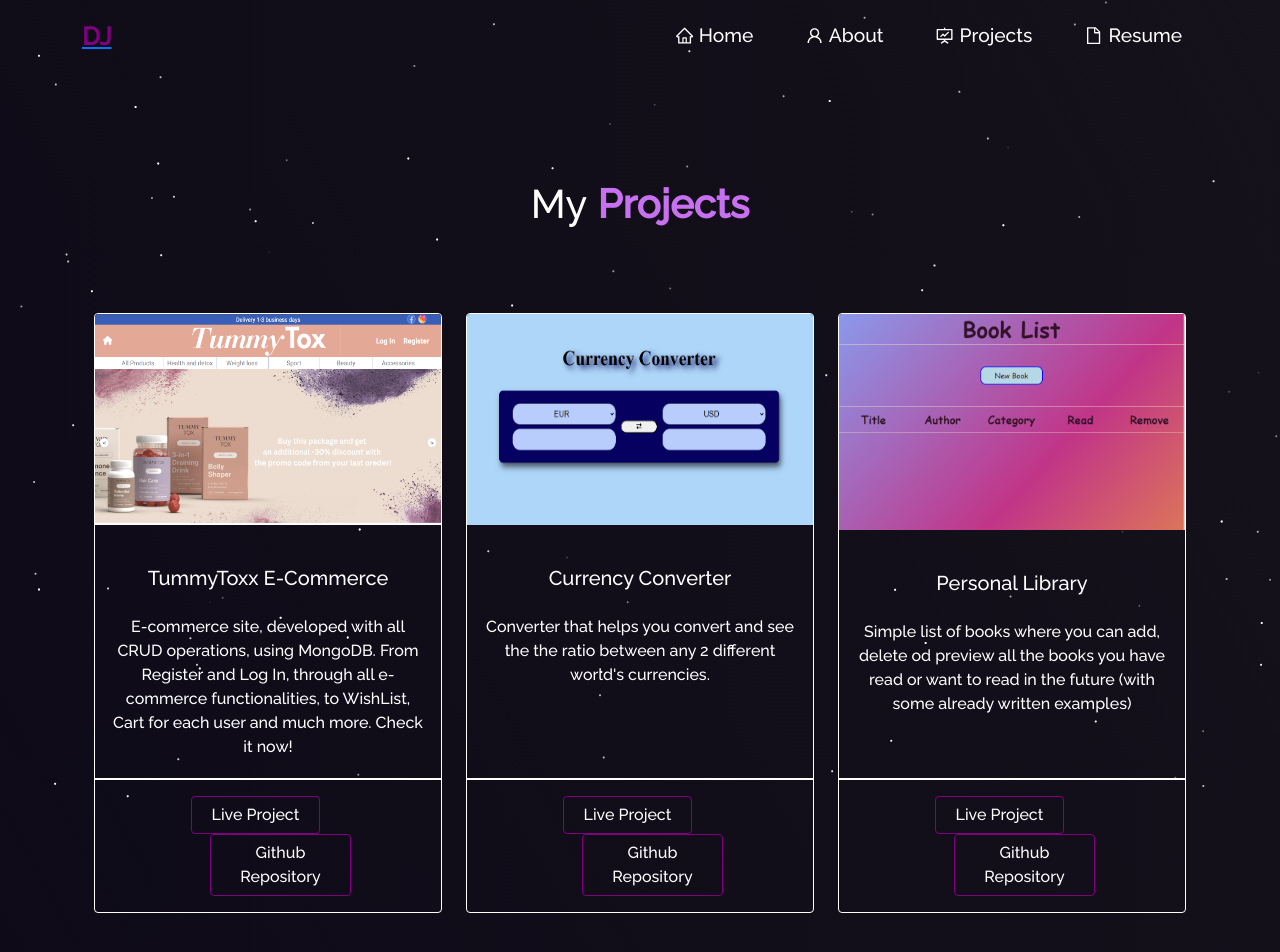
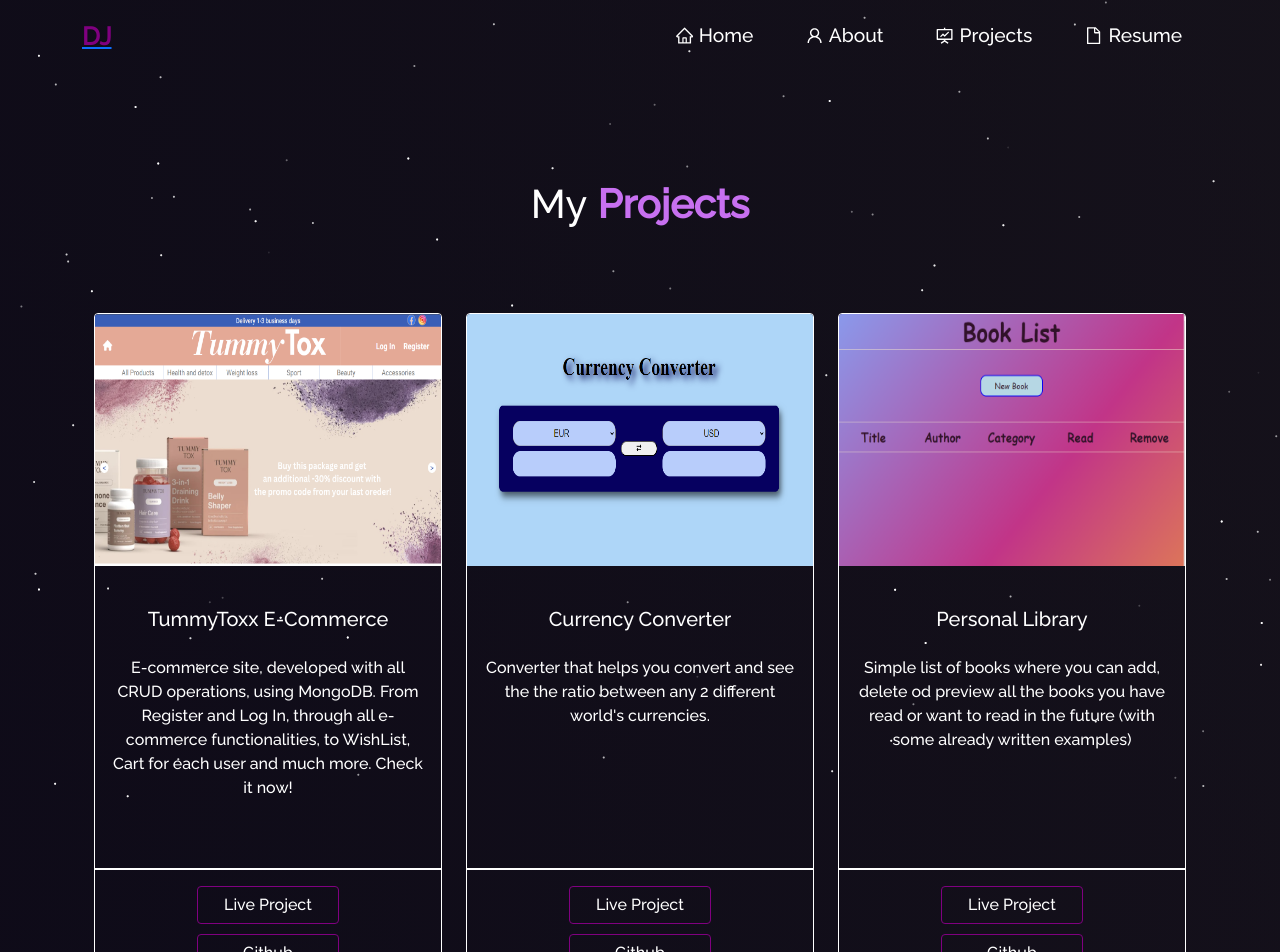
Before and after one commit to damjanjaneski/Portfolio, a React (Create React App) app: page /projects in a window 1280 px wide. Shown: the top 952 px of the page. Built offline with nearby package versions, Linux system fonts and the light colour scheme.

Commit message:
corrected img heights problem

```diff
--- a/src/components/MyProjects/ProjectCard.js
+++ b/src/components/MyProjects/ProjectCard.js
@@ -4,17 +4,22 @@ import ListGroup from "react-bootstrap/ListGroup";
 function ProjectCard({ project }) {
   return (
     <Card
+      className="card"
       style={{
         border: "1px solid white",
         background: "transparent",
         marginBottom: "50px",
-        height: "600px",
+        height: "700px",
       }}
     >
       <Card.Img
         variant="top"
         src={project.imgUrl}
-        style={{ height: "42.5%" }}
+        style={
+          project.imgUrl === "/static/media/Twenty.f82af6e8944825ec9732.png"
+            ? { height: "39.5%" }
+            : { height: "42.5%" }
+        }
       />
       <Card.Body style={{ height: "50%" }}>
         <Card.Title style={{ margin: "25px 10px" }}>{project.title}</Card.Title>
@@ -27,7 +32,9 @@ function ProjectCard({ project }) {
           class="btn"
           style={{
             marginRight: "25px",
-            width: "41%",
+            marginLeft: "25px",
+            marginBottom: "10px",
+            width: "45%",
             border: "1px solid purple",
             color: "white",
           }}
@@ -40,6 +47,7 @@ function ProjectCard({ project }) {
           class="btn "
           href={project.gitHubUrl}
           style={{
+            marginRight: "25px",
             marginLeft: "25px",
             width: "45%",
             border: "1px solid purple",
--- a/src/index.css
+++ b/src/index.css
@@ -19,6 +19,3 @@ body {
   display: flex;
   justify-content: space-around;
 }
-
-.projects_container {
-}
```
